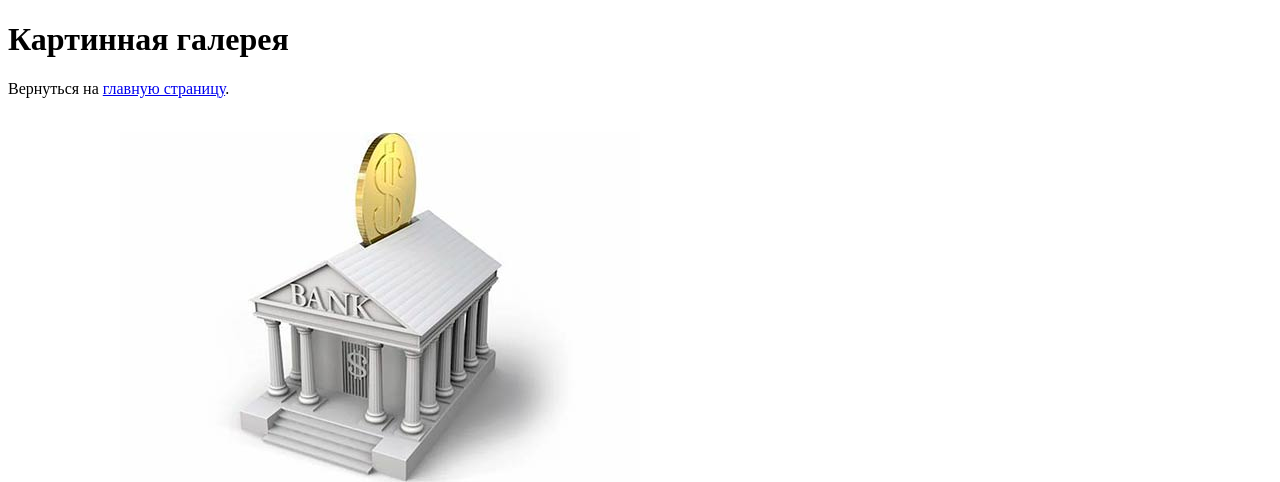
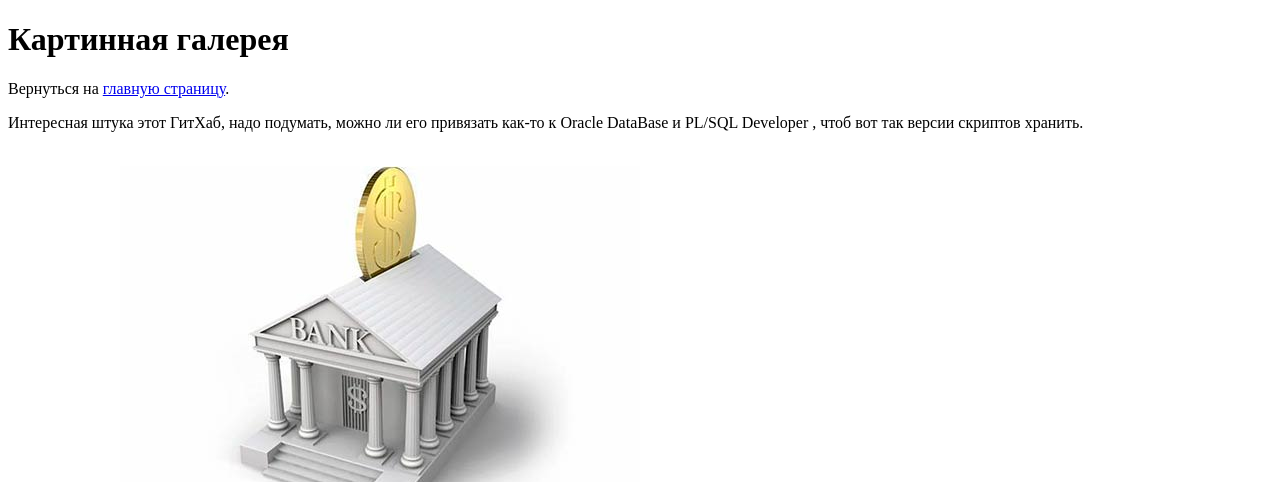
Before and after one commit to OlegRybakov/Home-Work-9, a plain HTML site: page gallery.html in a window 1280 px wide. Shown: the top 482 px of the page. Drawn offline with Linux system fonts and the light colour scheme.

Commit message:
Добавил мысли вслух

```diff
--- a/gallery.html
+++ b/gallery.html
@@ -12,6 +12,10 @@
     <p>
         Вернуться на <a href="index.html">главную страницу</a>.
     </p>
+
+    <p>
+        Интересная штука этот ГитХаб,  надо подумать, можно ли его привязать как-то к Oracle DataBase и PL/SQL Developer , чтоб вот так версии  скриптов хранить.
+    </p>
     <br>
     <img src="img/bank.jpg" height="350" width="750"/>
     <br>
```
